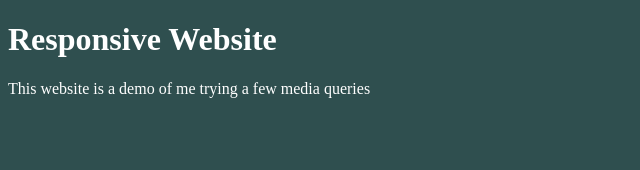
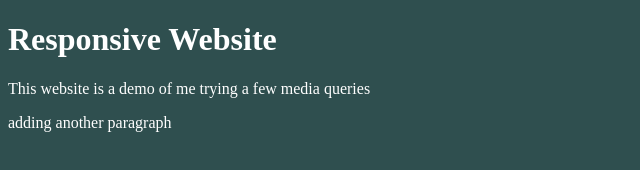
Before and after one commit to Oversv/responsive_website, a plain HTML site: page index.html in a window 1280 px wide. Shown: the whole page, without its empty margins (0-640 px from the left). Drawn offline with Linux system fonts and the light colour scheme.

Commit message:
addign p

```diff
--- a/index.html
+++ b/index.html
@@ -13,6 +13,8 @@
     <h1>Responsive Website</h1>
 
     <p>This website is a demo of me trying a few media queries</p>
+
+    <p>adding another paragraph</p>
 </body>
 
 </html>
```
